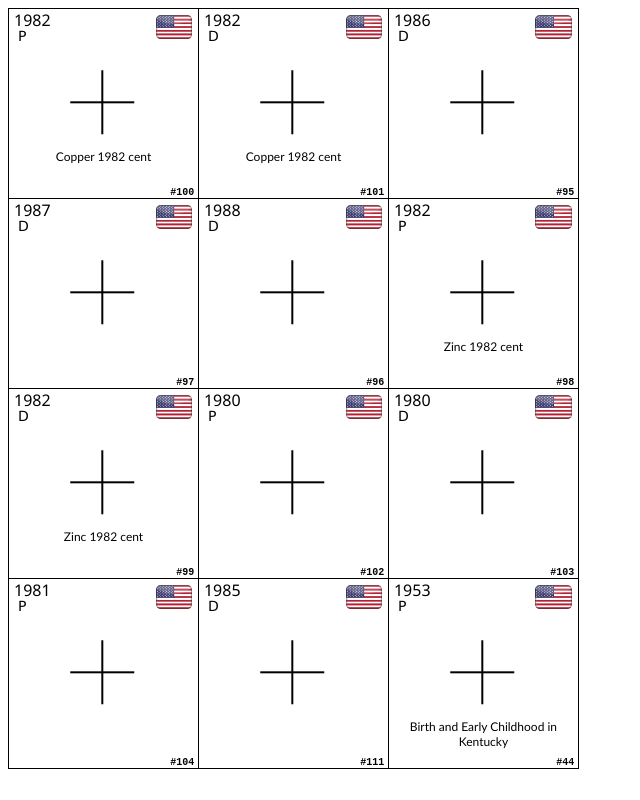
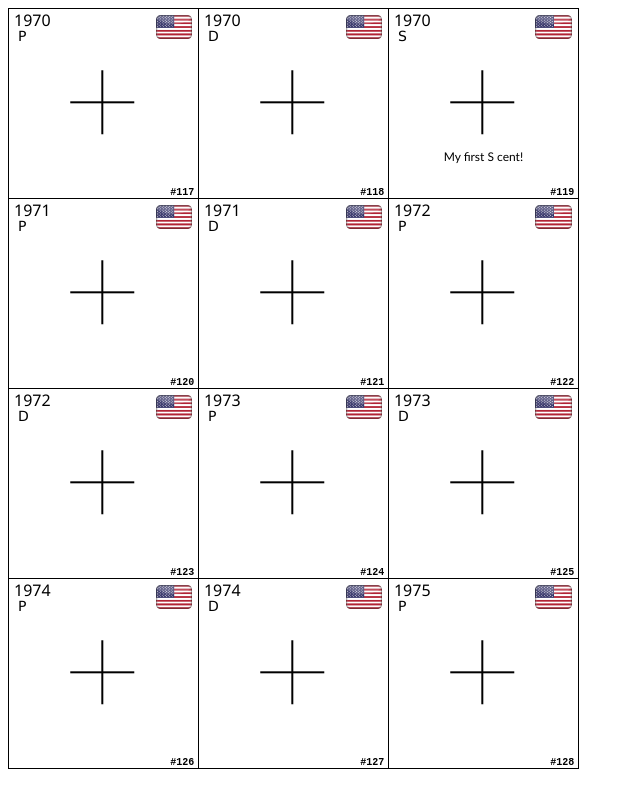
Before and after one commit to Aidenme/coin-flips, a plain HTML site: page index.html in a window 1280 px wide. Shown: the whole page, without its empty margins (0-640 px from the left). Drawn offline with Linux system fonts and the light colour scheme.

Commit message:
Changed dates for 1970 - 1975 coins

```diff
--- a/index.html
+++ b/index.html
@@ -8,121 +8,121 @@
 
             <!-- Flip at coordinates (1, 1) -->
             <div class="grid-item">
-                <div class="year">1982</div>
+                <div class="year">1970</div>
                 <div class="mint">P</div>
                 <img class="flag" src="flags/us.png">
-                <div class="note">Copper 1982 cent</div>
-                <div class="id">#100</div>
+                <div class="note"></div>
+                <div class="id">#117</div>
                 <div class="circle"><img class="cross" src="cross.png"></div>
             </div>
 
             <!-- Flip at coordinates (1, 2) -->
             <div class="grid-item">
-                <div class="year">1982</div>
+                <div class="year">1970</div>
                 <div class="mint">D</div>
                 <img class="flag" src="flags/us.png">
-                <div class="note">Copper 1982 cent</div>
-                <div class="id">#101</div>
+                <div class="note"></div>
+                <div class="id">#118</div>
                 <div class="circle"><img class="cross" src="cross.png"></div>
             </div>
 
             <!-- Flip at coordinates (1, 3) -->
             <div class="grid-item">
-                <div class="year">1986</div>
-                <div class="mint">D</div>
+                <div class="year">1970</div>
+                <div class="mint">S</div>
                 <img class="flag" src="flags/us.png">
-                <div class="note"></div>
-                <div class="id">#95</div>
+                <div class="note">My first S cent!</div>
+                <div class="id">#119</div>
                 <div class="circle"><img class="cross" src="cross.png"></div>
             </div>
 
             <!-- Flip at coordinates (2, 1) -->
             <div class="grid-item">
-                <div class="year">1987</div>
-                <div class="mint">D</div>
+                <div class="year">1971</div>
+                <div class="mint">P</div>
                 <img class="flag" src="flags/us.png">
                 <div class="note"></div>
-                <div class="id">#97</div>
+                <div class="id">#120</div>
                 <div class="circle"><img class="cross" src="cross.png"></div>
             </div>
 
             <!-- Flip at coordinates (2, 2) -->
             <div class="grid-item">
-                <div class="year">1988</div>
+                <div class="year">1971</div>
                 <div class="mint">D</div>
                 <img class="flag" src="flags/us.png">
                 <div class="note"></div>
-                <div class="id">#96</div>
+                <div class="id">#121</div>
                 <div class="circle"><img class="cross" src="cross.png"></div>
             </div>
 
             <!-- Flip at coordinates (2, 3) -->
             <div class="grid-item">
-                <div class="year">1982</div>
+                <div class="year">1972</div>
                 <div class="mint">P</div>
                 <img class="flag" src="flags/us.png">
-                <div class="note">Zinc 1982 cent</div>
-                <div class="id">#98</div>
+                <div class="note"></div>
+                <div class="id">#122</div>
                 <div class="circle"><img class="cross" src="cross.png"></div>
             </div>
 
             <!-- Flip at coordinates (3, 1) -->
             <div class="grid-item">
-                <div class="year">1982</div>
+                <div class="year">1972</div>
                 <div class="mint">D</div>
                 <img class="flag" src="flags/us.png">
-                <div class="note">Zinc 1982 cent</div>
-                <div class="id">#99</div>
+                <div class="note"></div>
+                <div class="id">#123</div>
                 <div class="circle"><img class="cross" src="cross.png"></div>
             </div>
 
             <!-- Flip at coordinates (3, 2)-->
             <div class="grid-item">
-                <div class="year">1980</div>
+                <div class="year">1973</div>
                 <div class="mint">P</div>
                 <img class="flag" src="flags/us.png">
                 <div class="note"></div>
-                <div class="id">#102</div>
+                <div class="id">#124</div>
                 <div class="circle"><img class="cross" src="cross.png"></div>
             </div>
 
             <!-- Flip at coordinates (3, 3) -->
             <div class="grid-item">
-                <div class="year">1980</div>
+                <div class="year">1973</div>
                 <div class="mint">D</div>
                 <img class="flag" src="flags/us.png">
                 <div class="note"></div>
-                <div class="id">#103</div>
+                <div class="id">#125</div>
                 <div class="circle"><img class="cross" src="cross.png"></div>
             </div>
 
             <!-- Flip at coordinates (4, 1) -->
             <div class="grid-item">
-                <div class="year">1981</div>
+                <div class="year">1974</div>
                 <div class="mint">P</div>
                 <img class="flag" src="flags/us.png">
                 <div class="note"></div>
-                <div class="id">#104</div>
+                <div class="id">#126</div>
                 <div class="circle"><img class="cross" src="cross.png"></div>
             </div>
 
             <!-- Flip at coordinates (4, 2) -->
             <div class="grid-item">
-                <div class="year">1985</div>
+                <div class="year">1974</div>
                 <div class="mint">D</div>
                 <img class="flag" src="flags/us.png">
                 <div class="note"></div>
-                <div class="id">#111</div>
+                <div class="id">#127</div>
                 <div class="circle"><img class="cross" src="cross.png"></div>
             </div>
 
             <!-- Flip at coordinates (4, 3) -->
             <div class="grid-item">
-                <div class="year">1953</div>
+                <div class="year">1975</div>
                 <div class="mint">P</div>
                 <img class="flag" src="flags/us.png">
-                <div class="note">Birth and Early Childhood in Kentucky</div>
-                <div class="id">#44</div>
+                <div class="note"></div>
+                <div class="id">#128</div>
                 <div class="circle"><img class="cross" src="cross.png"></div>
             </div>
         </div>
```
